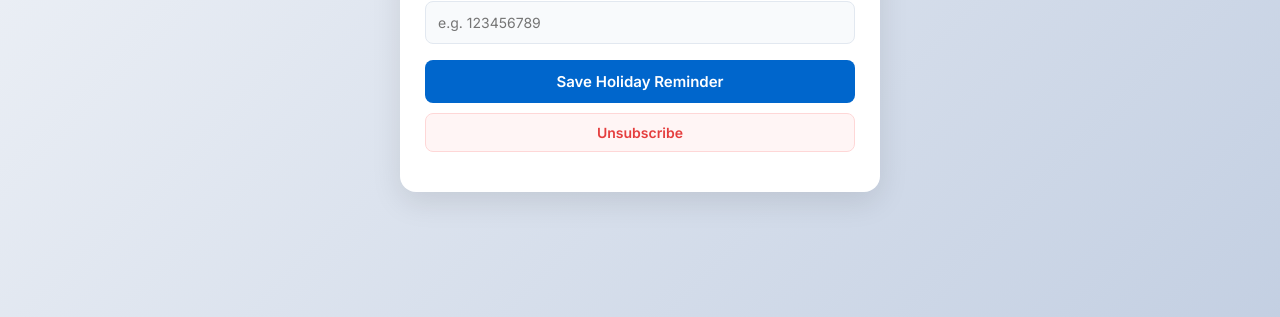
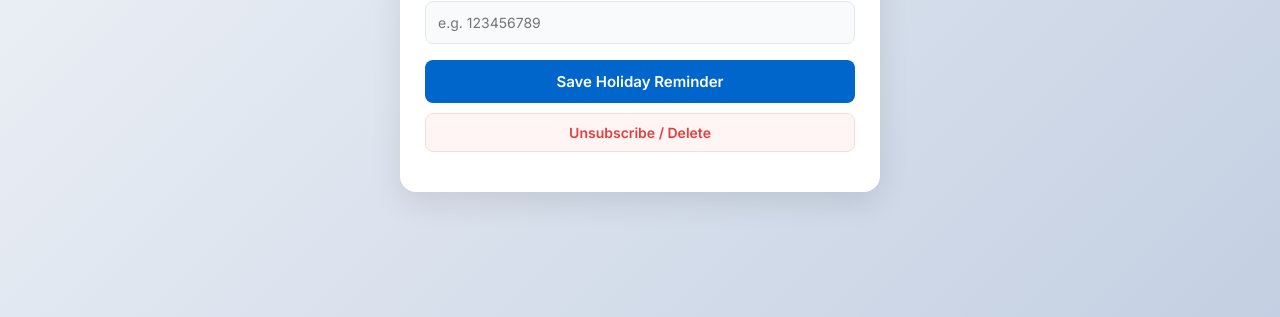
Before and after one commit to myokyawthusoe/germany-holiday-bot, a Flask app: page / in a window 1280 px wide. Shown: the part 463-780 px from the top of the page. Run offline with Flask 3, Linux system fonts and the light colour scheme.

Commit message:
Update index.html

```diff
--- a/templates/index.html
+++ b/templates/index.html
@@ -80,7 +80,7 @@
                 <input type="text" id="chatId" placeholder="e.g. 123456789" required>
 
                 <button type="submit" class="btn-primary">Save Holiday Reminder</button>
-                <button type="button" class="btn-danger" onclick="unsubscribeUser()">Unsubscribe</button>
+                <button type="button" class="btn-danger" onclick="unsubscribeUser()">Unsubscribe / Delete</button>
             </form>
         </div>
 
@@ -114,7 +114,7 @@
                 <textarea id="apptText" rows="3" placeholder="ဥပမာ - ဒေါက်တာပြရန်၊ အစိုးရရုံးသွားရန်၊ အင်တာဗျူးသွားရန် ..." required></textarea>
 
                 <button type="submit" class="btn-primary" style="background: #2f855a;">Save Appointment Reminder</button>
-                <button type="button" class="btn-danger" onclick="unsubscribeUser()">Unsubscribe / Delete All</button>
+                <button type="button" class="btn-danger" onclick="unsubscribeUser()">Unsubscribe / Delete</button>
             </form>
         </div>
 
```
